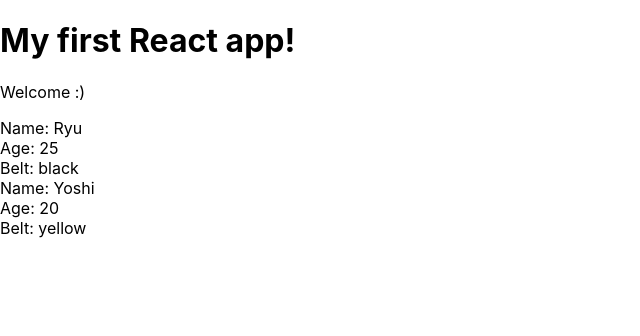
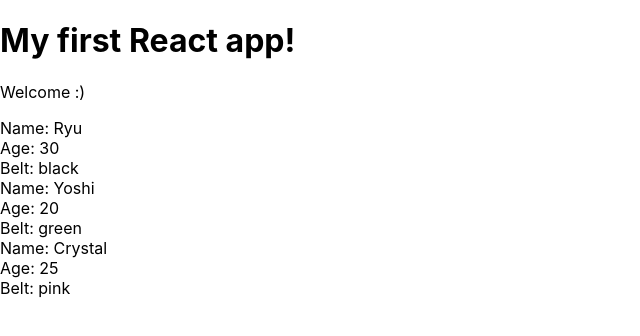
Before and after one commit to thomasmartinez114/reactRedux, a React (Create React App) app in the folder myapp/: page / in a window 1280 px wide. Shown: the top 336 px of the page, without its empty margins (0-640 px from the left). Built offline with nearby package versions, Linux system fonts and the light colour scheme.

Commit message:
outputting list

```diff
--- a/myapp/src/App.js
+++ b/myapp/src/App.js
@@ -2,13 +2,19 @@
 import Ninjas from './Ninjas';
 
 class App extends Component {
+  state = {
+    ninjas: [
+      { name: 'Ryu', age: 30, belt: 'black', id: 1 },
+      { name: 'Yoshi', age: 20, belt: 'green', id: 2 },
+      { name: 'Crystal', age: 25, belt: 'pink', id: 3 }
+    ]
+  }
   render() {
     return (
       <div className='App'>
         <h1>My first React app!</h1>
         <p>Welcome :)</p>
-        <Ninjas name='Ryu' age='25' belt='black'/>
-         <Ninjas name='Yoshi' age='20' belt='yellow'/>
+        <Ninjas ninjas={this.state.ninjas}/>
       </div>
       );
   }
--- a/myapp/src/Ninjas.js
+++ b/myapp/src/Ninjas.js
@@ -3,12 +3,19 @@
 class Ninjas extends Component{
     render(){
         //console.log(this.props);
-        const { name, age, belt } = this.props;
+        const { ninjas } = this.props;
+        const ninjaList = ninjas.map(ninja => {
+            return (
+            <div className='ninja' key={ninja.id}>
+                <div>Name: { ninja.name }</div>
+                <div>Age: { ninja.age }</div>
+                <div>Belt: { ninja.belt }</div>
+            </div>
+            )
+        })
         return(
-            <div className='ninja'>
-                <div>Name: { name }</div>
-                <div>Age: { age }</div>
-                <div>Belt: { belt }</div>
+            <div className='ninja-list'>
+                { ninjaList }
             </div>
             )
     }
```
